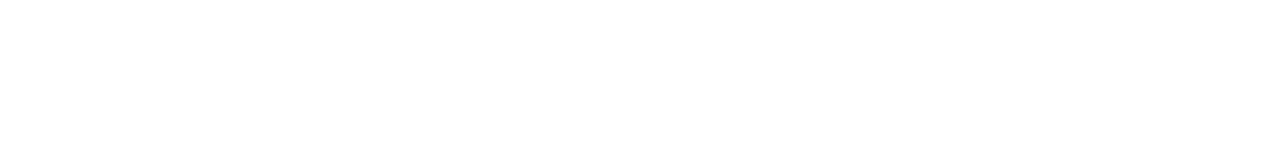
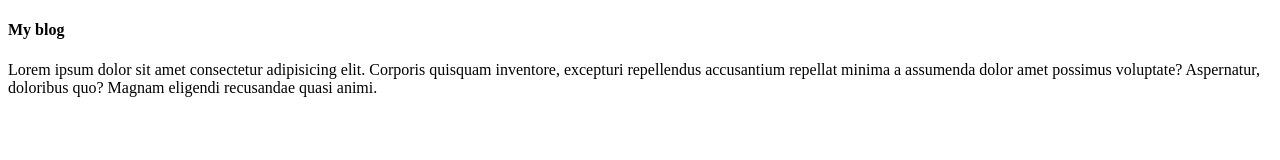
Before and after one commit to mdtabinulhoque/My-first-repository, a plain HTML site: page First Assignment.html in a window 1280 px wide. Drawn offline with Linux system fonts and the light colour scheme.

Commit message:
first blog

```diff
--- a/First Assignment.html
+++ b/First Assignment.html
@@ -1,12 +1,19 @@
 <!DOCTYPE html>
 <html lang="en">
+
 <head>
     <meta charset="UTF-8">
     <meta name="viewport" content="width=device-width, initial-scale=1.0">
-    <title>My First git file</title>
+    <title>My First git file </title>
 </head>
+
 <body>
+    <div>
+        <h4>My blog</h4>
+        <p>Lorem ipsum dolor sit amet consectetur adipisicing elit. Corporis quisquam inventore, excepturi repellendus
+            accusantium repellat minima a assumenda dolor amet possimus voluptate? Aspernatur, doloribus quo? Magnam
+            eligendi recusandae quasi animi.</p>
+    </div>
+</body>
 
-
-</body>
 </html>
```
